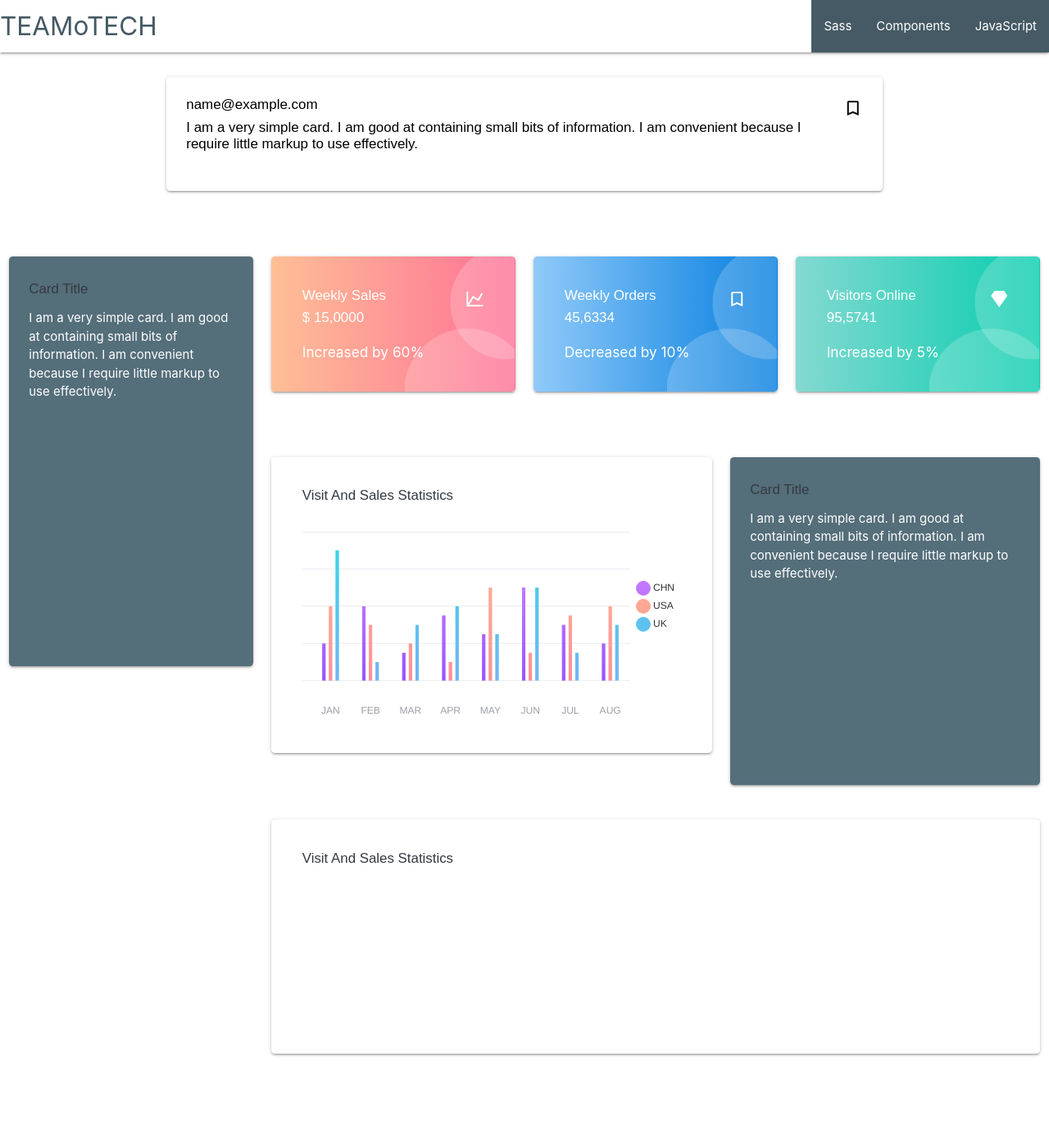
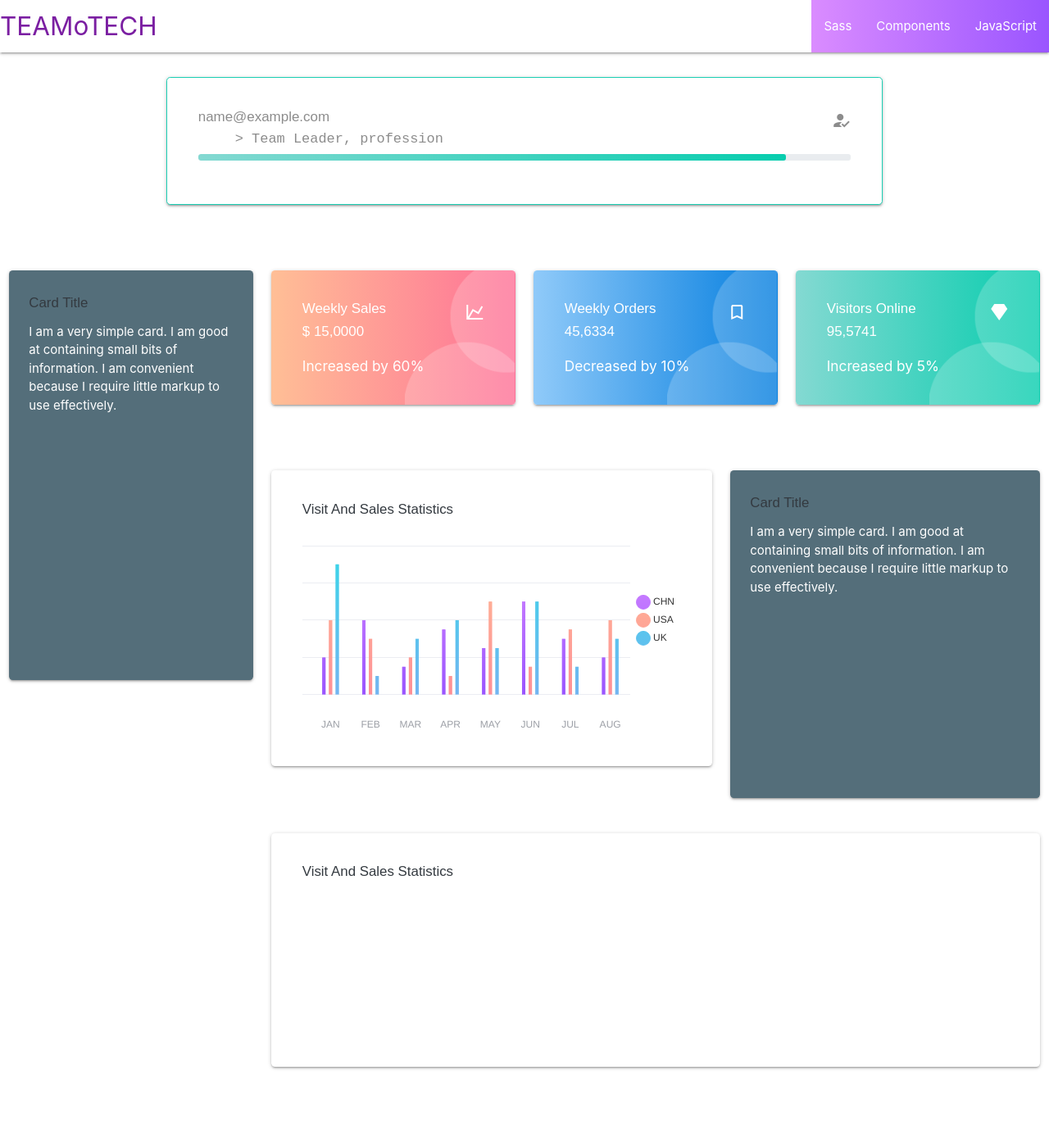
Before and after one commit to abhaydhiman/TEAMoTECH, a Flask app: template templates/main_lobby.html in a window 1280 px wide. Shown: the whole page at 82% size. Before the commit the page ends 1289 px from the top, so only its background shows below. Run offline with Flask 2, Linux system fonts and the light colour scheme; the template is opened without the code that fills it: most values are stand-ins (such as "Sample title", 1, 10 or a date in 2020); a map, chart or similar area stays blank; some libraries are stand-ins or nearby versions.

Commit message:
Edited main profile card and added progress bar

```diff
--- a/templates/main_lobby.html
+++ b/templates/main_lobby.html
@@ -22,8 +22,8 @@
         Navbar started ----------->
     <nav>
         <div class="nav-wrapper white lighten-2">
-            <a href="#" class="brand-logo blue-grey-text text-darken-2">TEAMoTECH</a>
-            <ul id="nav-mobile" class="right hide-on-med-and-down blue-grey darken-2">
+            <a href="#" class="brand-logo purple-text text-darken-2">TEAMoTECH</a>
+            <ul id="nav-mobile" class="right hide-on-med-and-down bg-gradient-primary">
                 <li><a href="sass.html">Sass</a></li>
                 <li><a href="badges.html">Components</a></li>
                 <li><a href="collapsible.html">JavaScript</a></li>
@@ -43,11 +43,16 @@
     <div class="container mt-4">
         <div class="row">
             <div class="col s12 m12 l12 stretch-card grid-margin">
-                <div class="card horizontal white darken-1">
-                    <div class="card-content black-text">
-                        <h4 class="font-weight-normal mb-3">{{email}} <i class="mdi mdi-bookmark-outline mdi-24px float-right"></i>
-                        <h4 class="mb-4">I am a very simple card. I am good at containing small bits of information.
-                        I am convenient because I require little markup to use effectively.</h4>
+                <div class="card horizontal text-gray card-outline-success">
+                    <div class="card-body">
+                        <h4 class="font-weight-normal mb-3">{{email}} <i class="mdi mdi-account-check mdi-24px float-right"></i></h4>
+
+                        <h4 class="mb-3 ml-4 pl-4" style="font-family: 'Courier New', Courier, monospace;">> Team Leader, profession</h4>
+
+                        <div class="progress">
+                            <div class="progress-bar bg-gradient-success" role="progressbar" style="width: 90%" aria-valuenow="25"
+                                aria-valuemin="0" aria-valuemax="90"></div>
+                        </div>
                     </div>
                 </div>
             </div>
```
